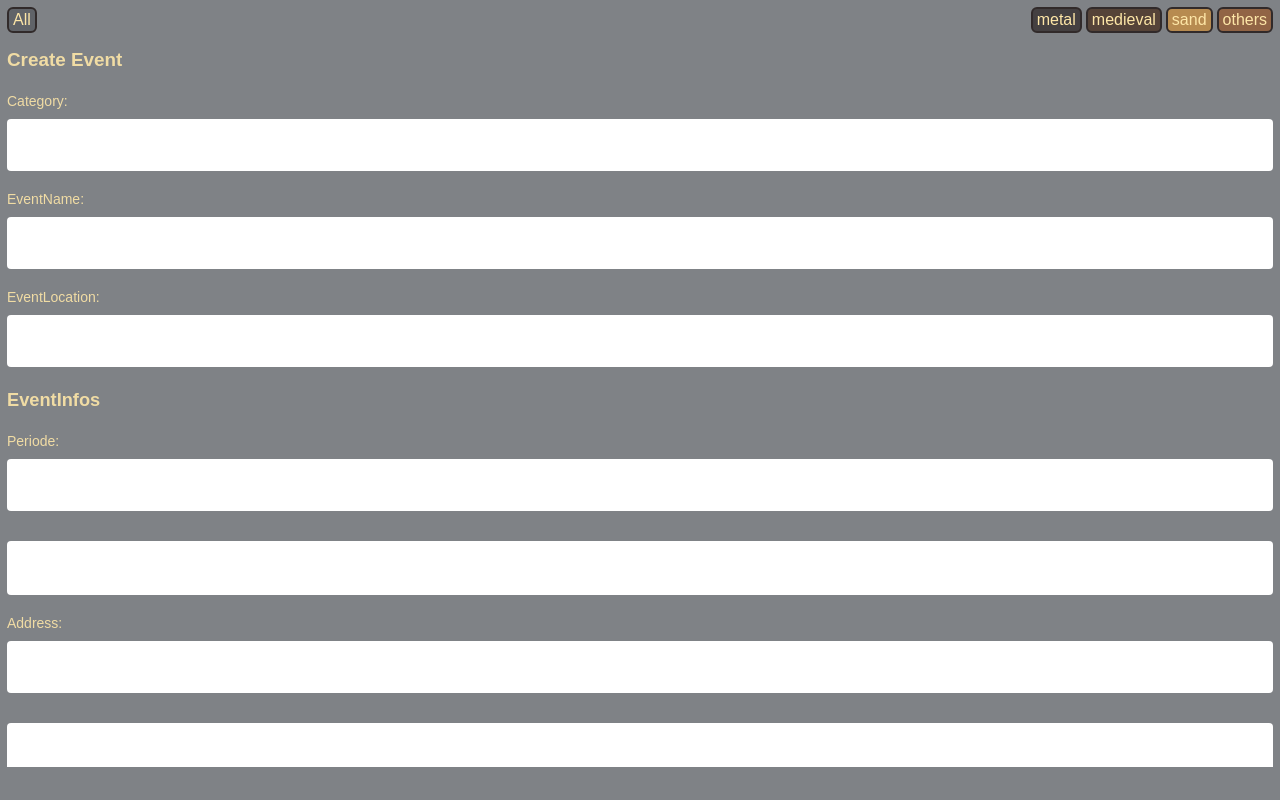
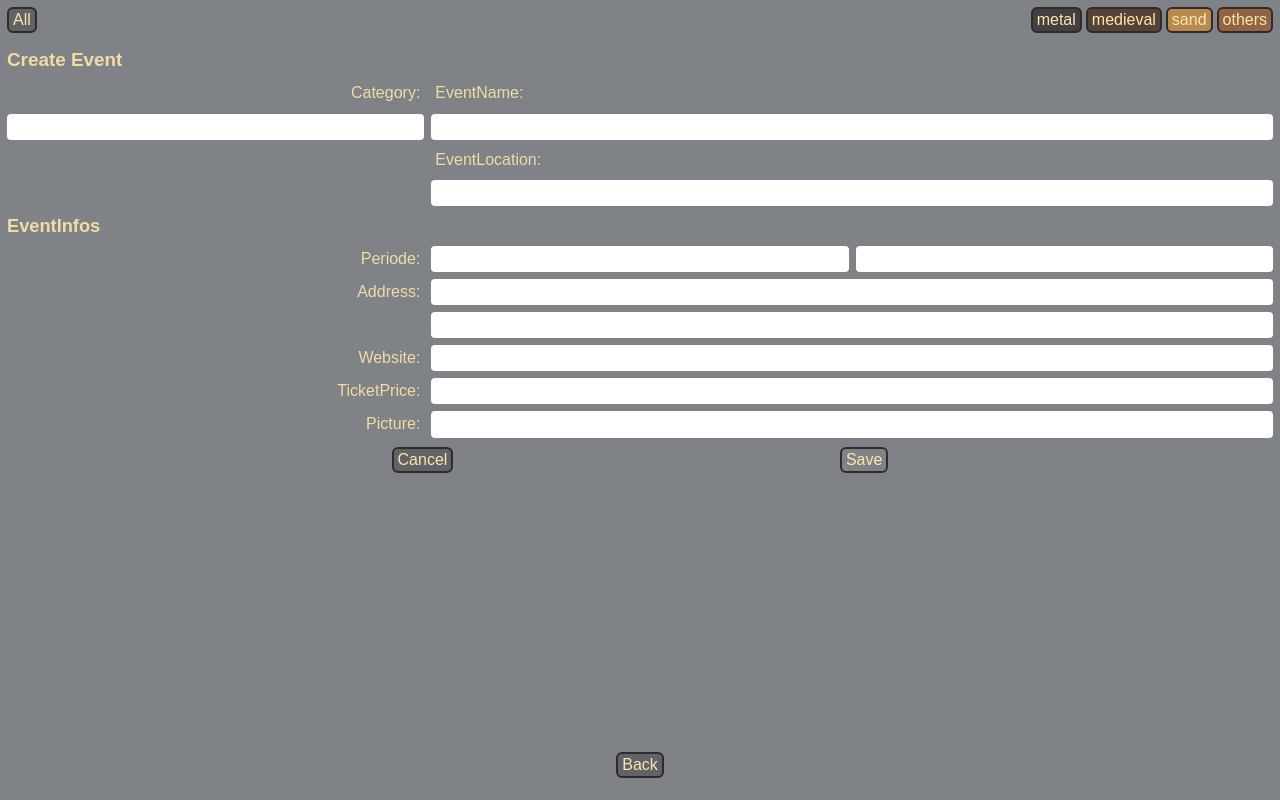
Before and after one commit to jennydely/EventView, a React (Create React App) app: page / in a window 1280 px wide. Both pictures are taken after a click on the button "Create Event". Built offline with nearby package versions, Linux system fonts and the light colour scheme.

Commit message:
Fit  grid to form

```diff
--- a/src/EventPage.js
+++ b/src/EventPage.js
@@ -15,8 +15,13 @@ export default function EventPage() {
             <Header onSelectFilter={setCategoryFilter} />
 
             {formIsVisible ? (
-                <main><EventForm onCancel={onCancel} onSave={onSave} />
+
+                <><main><EventForm onCancel={onCancel} onSave={onSave} />
                 </main>
+                               <footer>
+                    <button onClick={() => !formIsVisible}>Back</button>
+                </footer>
+                </>
             ) : (
                     <>
                         <main><EventList eventArray={eventArray} categoryFilter={categoryFilter} />
--- a/src/common/GlobalStyles.js
+++ b/src/common/GlobalStyles.js
@@ -38,7 +38,7 @@ export default createGlobalStyle`
   main {
     margin:7px;
     overflow-y:scroll;
-    height:90vh;
+    height:87vh;
   }
 
   footer {
--- /dev/null
+++ b/src/common/Input.js
@@ -0,0 +1,13 @@
+import styled from 'styled-components/macro'
+
+export default styled.input`
+display: block;
+width: 100%;
+padding: 20px;
+border-radius: 4px;
+border: 1px solid var(--blue-50);
+margin-top: 0;
+padding: 4px;
+font-size: 100%;
+color: black;
+`
--- /dev/null
+++ b/src/common/Label.js
@@ -0,0 +1,10 @@
+import styled from 'styled-components/macro'
+
+export default styled.label`
+color: var(--blue-main);
+font-weight: 400;
+font-size: 100%;
+line-height: 1.143;
+margin: 4px;
+text-align:right;
+`
--- a/src/componentsEventPage/EventForm.js
+++ b/src/componentsEventPage/EventForm.js
@@ -1,6 +1,8 @@
 import React from 'react'
 import { useForm } from 'react-hook-form'
 import styled from 'styled-components/macro'
+import Input from '../common/Input'
+import Label from '../common/Label'
 import PropTypes from 'prop-types'
 
 EventForm.propTypes = {
@@ -19,21 +21,23 @@ export default function EventForm({ onCancel, onSave }) {
     return (
         <>
             <Form onSubmit={handleSubmit(onSubmit)}>
-                <h1>Create Event</h1>
+                <TitleText>Create Event</TitleText>
                 <CategoryInputLabel>
                     Category:
+                    </CategoryInputLabel>
                 <CategoryInput
                     name="category"
                     ref={register({ required: true })}
                 />
-                </CategoryInputLabel>
+
                 <NameInputLabel>
                     EventName:
+                    </NameInputLabel>
                 <NameInput
                     name="name"
                     ref={register({ required: true, minLength: 3 })}
                 />
-                </NameInputLabel>
+
 
                 {errors.name && errors.name.type === 'required' && (
                     <ErrorMessage>Name is required!</ErrorMessage>
@@ -45,11 +49,12 @@ export default function EventForm({ onCancel, onSave }) {
                 )}
                 <LocationInputLabel>
                     EventLocation:
+                    </LocationInputLabel>
                 <LocationInput
                     name="location"
                     ref={register({ required: true, minLength: 3 })}
                 />
-                </LocationInputLabel>
+
 
                 {errors.location && errors.location.type === 'required' && (
                     <ErrorMessage>Location is required!</ErrorMessage>
@@ -60,14 +65,14 @@ export default function EventForm({ onCancel, onSave }) {
                     </ErrorMessage>
                 )}
 
-                <h2>EventInfos</h2>
-                <StyledInputLabel>
-                    Periode:
+                <EventInfosText>EventInfos</EventInfosText>
+                <PeriodeInputLabel>
+                    Periode:</PeriodeInputLabel>
                 <EventStartDateInput
                     name="eventStartDate"
                     ref={register({ required: true })}
                 />
-                </StyledInputLabel>
+
                 <EventEndDateInput
                     name="eventEndDate"
                     ref={register({ required: true })}
@@ -78,13 +83,14 @@ export default function EventForm({ onCancel, onSave }) {
                         <ErrorMessage>Date is required!</ErrorMessage>
                     )}
 
-                <StyledInputLabel>
+                <AddressInputLabel >
                     Address:
-                   <StyledInput
+                </AddressInputLabel>
+                   <StreetInput
                     name="street"
                     ref={register({ required: true, minLength: 5 })}
                 />
-                </StyledInputLabel>
+
 
                 {errors.street && errors.street.type === 'required' && (
                     <ErrorMessage>Street is required!</ErrorMessage>
@@ -95,7 +101,7 @@ export default function EventForm({ onCancel, onSave }) {
                     </ErrorMessage>
                 )}
 
-                <StyledInput
+                <ZipInput
                     name="zip"
                     ref={register({ required: true, minLength: 2 })}
                 />
@@ -109,13 +115,13 @@ export default function EventForm({ onCancel, onSave }) {
                     </ErrorMessage>
                 )}
 
-                <StyledInputLabel>
-                    Website:
-          <StyledInput
+                <WebsiteInputLabel>
+                    Website:</WebsiteInputLabel>
+                <WebsiteInput
                     name="website"
                     ref={register({ required: true, minLength: 8 })}
                 />
-                </StyledInputLabel>
+
 
                 {errors.website && errors.website.type === 'required' && (
                     <ErrorMessage>Website is required!</ErrorMessage>
@@ -126,21 +132,21 @@ export default function EventForm({ onCancel, onSave }) {
                     </ErrorMessage>
                 )}
 
-                <StyledInputLabel>
-                    TicketPrice:
-                    <StyledInput
+                <PriceInputLabel>
+                    TicketPrice:</PriceInputLabel>
+                <PriceInput
                     name="price"
                     ref={register({ required: false })}
                 />
-                </StyledInputLabel>
 
-                <StyledInputLabel>
-                    Picture:
-                   <StyledInput
+
+                <PictureInputLabel>
+                    Picture: </PictureInputLabel>
+                <PictureInput
                     name="poster"
                     ref={register({ required: false })}
                 />
-                </StyledInputLabel>
+
 
                 <ButtonGroup>
                     <button onClick={onCancel} type="button">
@@ -162,111 +168,103 @@ const ErrorMessage = styled.p`
     content: '⚠ ';
   }
 `
-
 const Form = styled.form`
-  display: grid;
-  align-content: start;
+display:grid;
+grid-template-columns: repeat(3,auto);
+grid-template-rows: repeat(12,auto) 30px;
+align-content: center;
 min-width: 300px;
-  gap: 20px;
-
+gap: 7px;
 `
-const CategoryInputLabel = styled.label`
-  color: var(--blue-main);
-  font-weight: 400;
-  font-size: 87.5%;
-  line-height: 1.143;
+const TitleText = styled.h1`
+grid-column: 1 / span 3;
+grid-row: 1;
 `
-
-const CategoryInput = styled.input`
-  display: block;
-  width: 100%;
-  padding: 20px;
-  border-radius: 4px;
-  border: 1px solid var(--blue-50);
-  margin-top: 10px;
-  font-size: 75%;
-  color: var(--blue-main);
+const CategoryInputLabel = styled(Label)`
+grid-column: 1;
+grid-row: 2;
 `
-
-const NameInputLabel = styled.label`
-  color: var(--blue-main);
-  font-weight: 400;
-  font-size: 87.5%;
-  line-height: 1.143;
+const CategoryInput = styled(Input)`
+grid-column: 1;
+grid-row: 3;
 `
-
-const NameInput = styled.input`
-  display: block;
-  width: 100%;
-  padding: 20px;
-  border-radius: 4px;
-  border: 1px solid var(--blue-50);
-  margin-top: 10px;
-  font-size: 75%;
-  color: var(--blue-main);
+const NameInputLabel = styled(Label)`
+grid-column: 2 / span 2;
+grid-row: 2;
+text-align:left;
 `
-const LocationInputLabel = styled.label`
-  color: var(--blue-main);
-  font-weight: 400;
-  font-size: 87.5%;
-  line-height: 1.143;
+const NameInput = styled(Input)`
+grid-column: 2 / span 2;
+grid-row: 3;
 `
-
-const LocationInput = styled.input`
-  display: block;
-  width: 100%;
-  padding: 20px;
-  border-radius: 4px;
-  border: 1px solid var(--blue-50);
-  margin-top: 10px;
-  font-size: 75%;
-  color: var(--blue-main);
+const LocationInputLabel = styled(Label)`
+grid-column: 2 / span 2;
+grid-row: 4;
+text-align:left;
 `
-const EventStartDateInput = styled.input`
-  display: block;
-  width: 100%;
-  padding: 20px;
-  border-radius: 4px;
-  border: 1px solid var(--blue-50);
-  margin-top: 10px;
-  font-size: 75%;
-  color: var(--blue-main);
+const LocationInput = styled(Input)`
+grid-column: 2 / span 2;
+grid-row: 5;
 `
-const EventEndDateInput = styled.input`
-  display: block;
-  width: 100%;
-  padding: 20px;
-  border-radius: 4px;
-  border: 1px solid var(--blue-50);
-  margin-top: 10px;
-  font-size: 75%;
-  color: var(--blue-main);
+const EventInfosText = styled.h2`
+grid-column: 1/ span 2;
+grid-row: 6;
 `
-
-const StyledInputLabel = styled.label`
-  color: var(--blue-main);
-  font-weight: 400;
-  font-size: 87.5%;
-  line-height: 1.143;
+const PeriodeInputLabel = styled(Label)`
+grid-column: 1;
+grid-row: 7;
 `
-
-const StyledInput = styled.input`
-  display: block;
-  width: 100%;
-  padding: 20px;
-  border-radius: 4px;
-  border: 1px solid var(--blue-50);
-  margin-top: 10px;
-  font-size: 75%;
-  color: var(--blue-main);
+const EventStartDateInput = styled(Input)`
+grid-column: 2;
+grid-row: 7;
 `
-
+const EventEndDateInput = styled(Input)`
+grid-column: 3;
+grid-row: 7;
+`
+const AddressInputLabel = styled(Label)`
+grid-column: 1;
+grid-row: 8 /span 2 ;
+`
+const StreetInput = styled(Input)`
+grid-column: 2 / span 2;
+grid-row: 8 ;
+`
+const ZipInput = styled(Input)`
+grid-column: 2 / span 2;
+grid-row: 9 ;
+`
+const WebsiteInputLabel = styled(Label)`
+grid-column: 1;
+grid-row: 10;
+`
+const WebsiteInput = styled(Input)`
+grid-column: 2 / span 2;
+grid-row: 10;
+`
+const PriceInputLabel = styled(Label)`
+grid-column: 1;
+grid-row: 11;
+`
+const PriceInput = styled(Input)`
+grid-column: 2 / span 2;
+grid-row: 11;
+`
+const PictureInputLabel = styled(Label)`
+grid-column: 1;
+grid-row: 12;
+`
+const PictureInput = styled(Input)`
+grid-column: 2 / span 2;
+grid-row: 12;
+`
 const ButtonGroup = styled.div`
+grid-column: 1 / span 3;
+grid-row: 13;
 display: flex;
 justify-content: space-evenly;
 width: 100%;
 `
-
 const SubmitButton = styled.button`
   background-color: var(--orange-main);
 `
```
Lines whose indentation alone changed are shown as unchanged.
